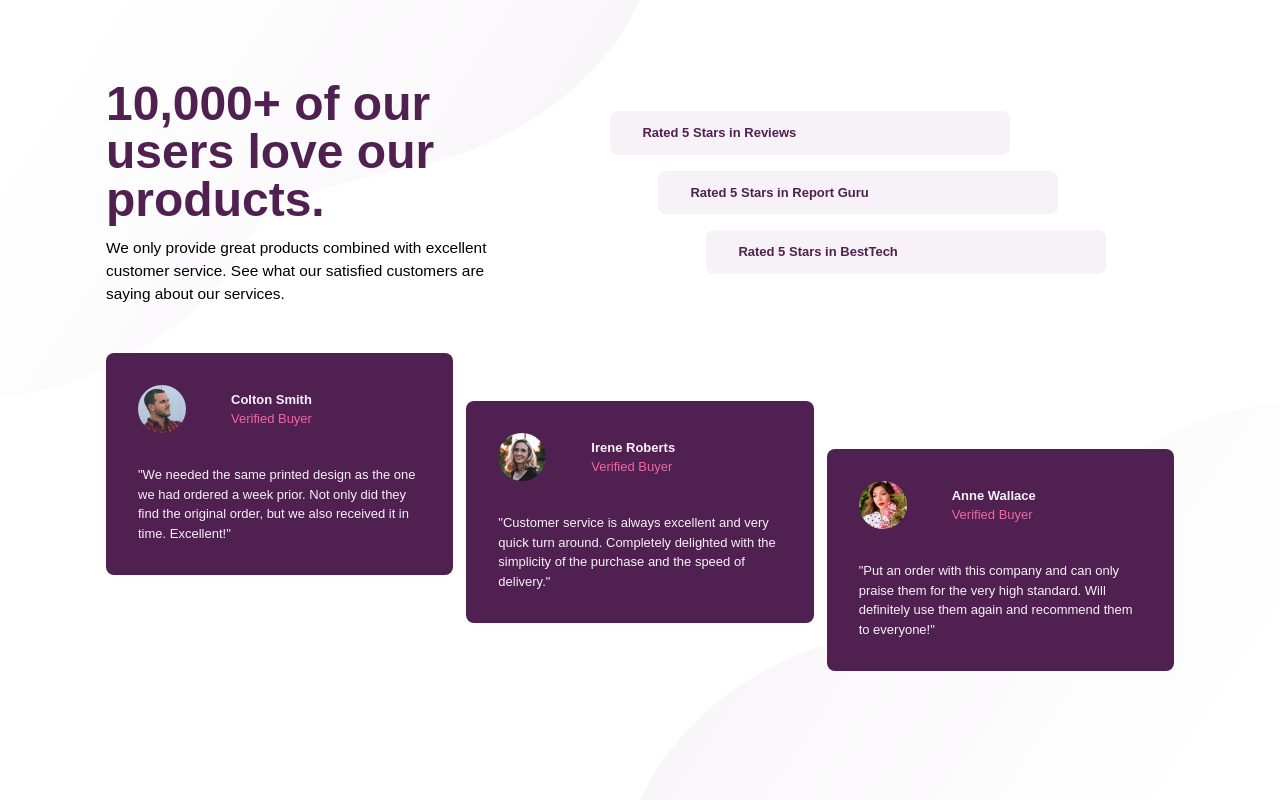
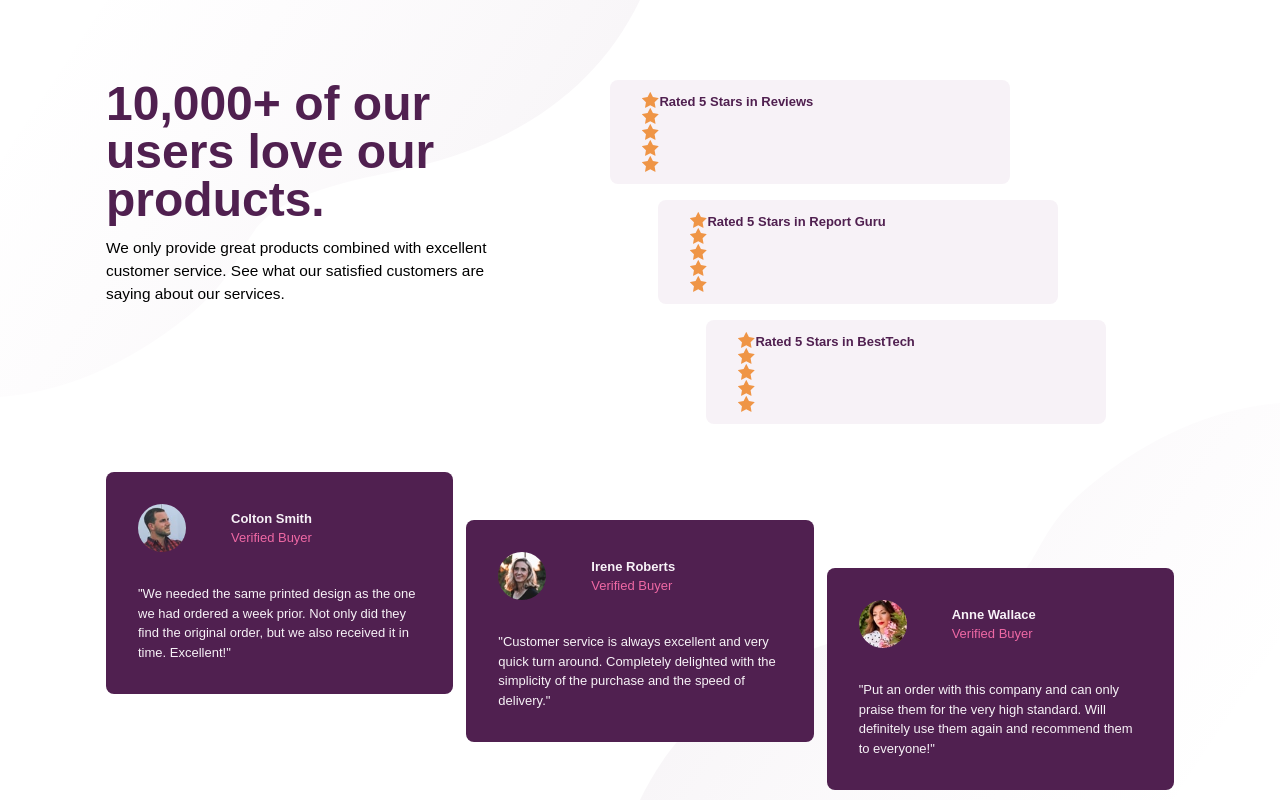
Before and after one commit to Annie-Huang/social-proof-section, a website: page index.html in a window 1280 px wide. Drawn offline with Linux system fonts and the light colour scheme.

Commit message:
Add the star as aria-hidden element in the html file.

```diff
--- a/index.html
+++ b/index.html
@@ -18,9 +18,37 @@
       See what our satisfied customers are saying about our services.</p>
     </div>
     <ul class="ratings flow-content">
-      <li class="review">Rated 5 Stars in Reviews</li>
-      <li class="review">Rated 5 Stars in Report Guru</li>
-      <li class="review">Rated 5 Stars in BestTech</li>
+      <li class="review">
+        <!-- Method2: Do the star as a aria-hidden element in html-->
+        <div aria-hidden="true">
+          <img src="images/icon-star.svg" alt="">
+          <img src="images/icon-star.svg" alt="">
+          <img src="images/icon-star.svg" alt="">
+          <img src="images/icon-star.svg" alt="">
+          <img src="images/icon-star.svg" alt="">
+        </div>
+        Rated 5 Stars in Reviews
+      </li>
+      <li class="review">
+        <div aria-hidden="true">
+          <img src="images/icon-star.svg" alt="">
+          <img src="images/icon-star.svg" alt="">
+          <img src="images/icon-star.svg" alt="">
+          <img src="images/icon-star.svg" alt="">
+          <img src="images/icon-star.svg" alt="">
+        </div>
+        Rated 5 Stars in Report Guru
+      </li>
+      <li class="review">
+        <div aria-hidden="true">
+          <img src="images/icon-star.svg" alt="">
+          <img src="images/icon-star.svg" alt="">
+          <img src="images/icon-star.svg" alt="">
+          <img src="images/icon-star.svg" alt="">
+          <img src="images/icon-star.svg" alt="">
+        </div>
+        Rated 5 Stars in BestTech
+      </li>
     </ul>
 
     <ul class="quotes split">
```
